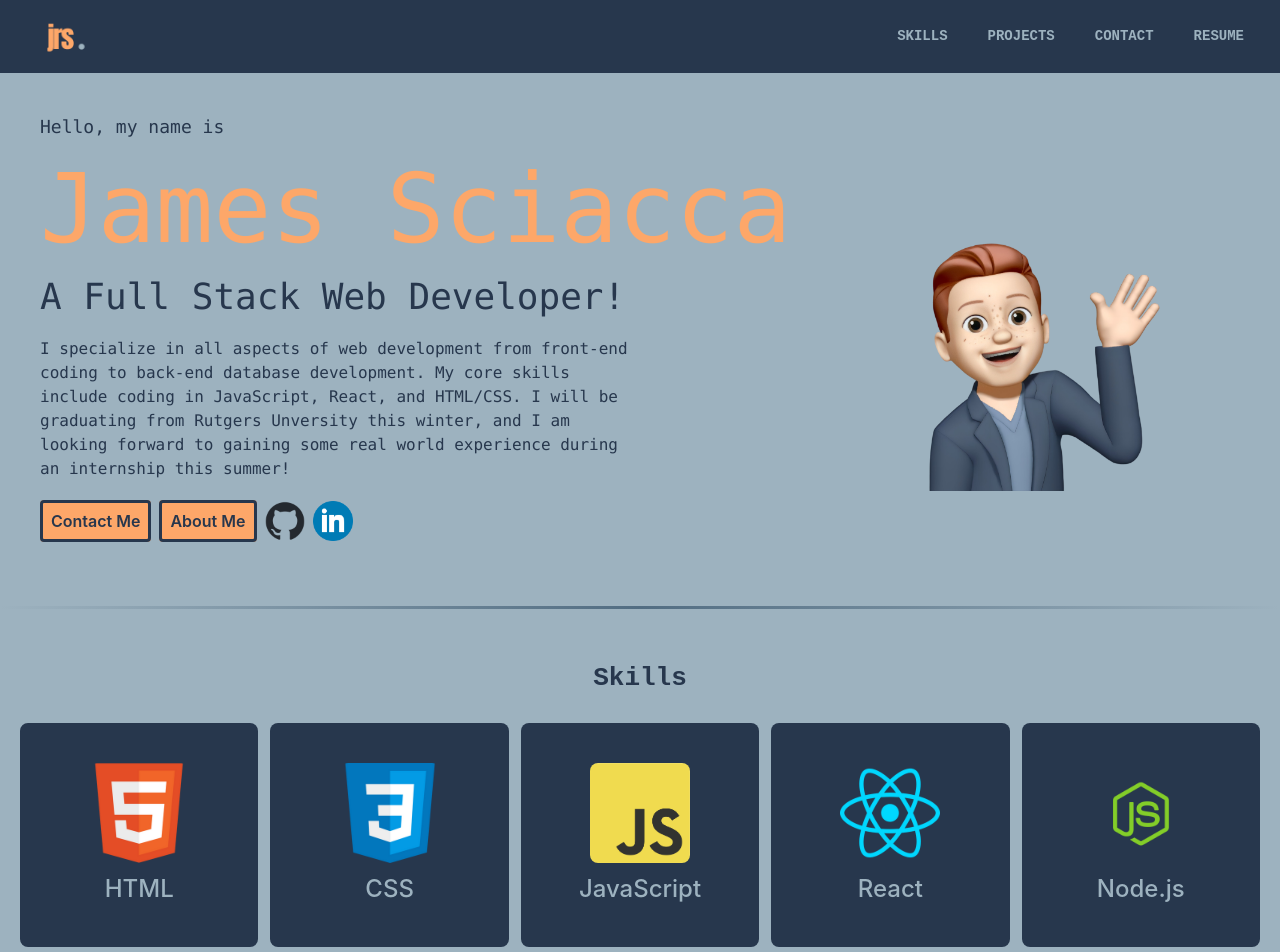
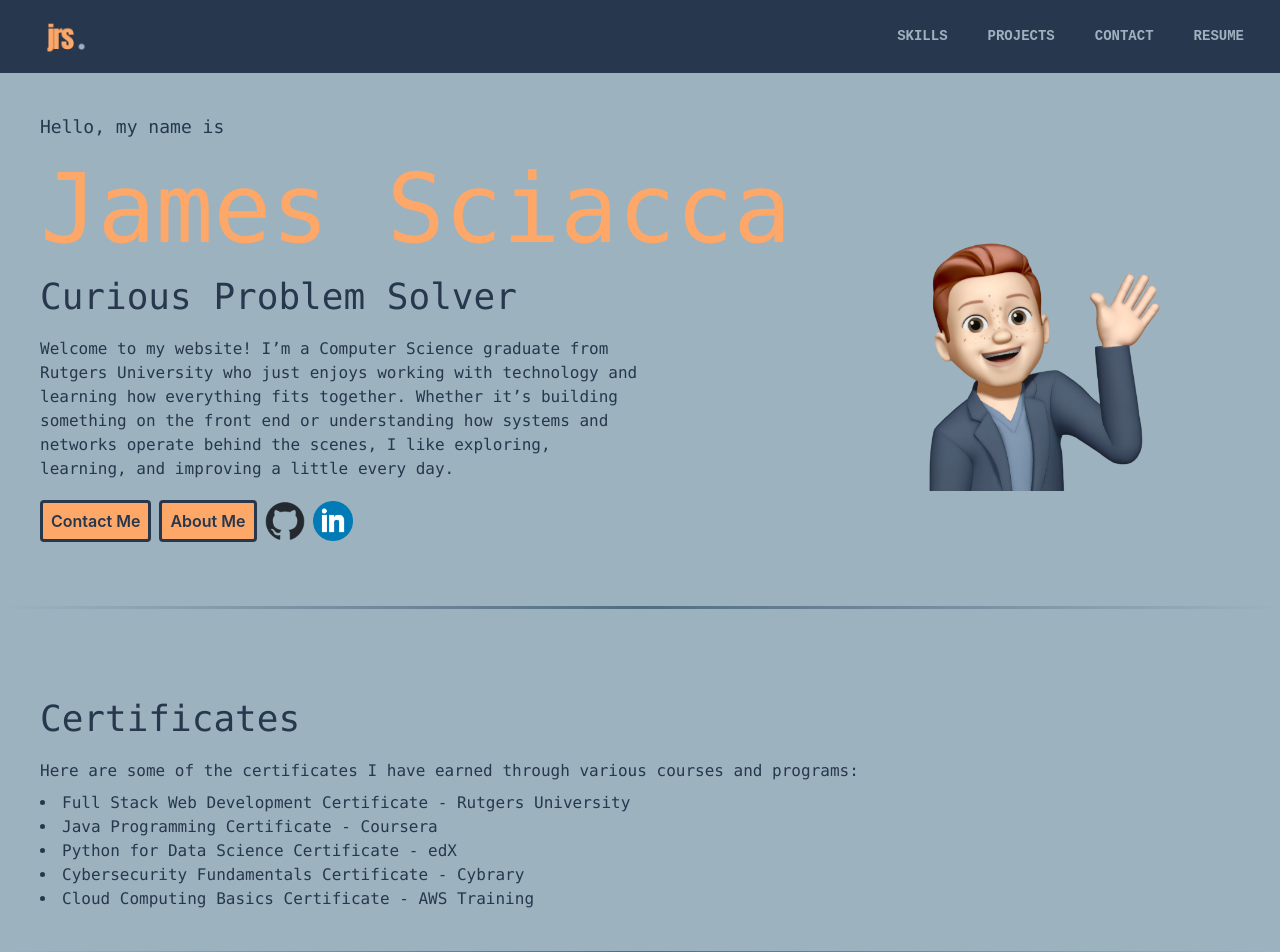
Before and after one commit to jamessciacca/my-portfolio, a React (Create React App) app: page / in a window 1280 px wide. Shown: the top 952 px of the page. Built offline with nearby package versions, Linux system fonts and the light colour scheme.

Commit message:
working on updating the site with up to date info about myself!

```diff
--- /dev/null
+++ b/src/components/Certificates.js
@@ -0,0 +1,24 @@
+import react from 'react';
+
+function Certificates() {
+    return (
+        <>
+        <hr />
+        <section id="certificates" className="p-10">
+            <div className="max-w-screen-xl mx-auto">
+                <h1 className="font-mono text-4xl mb-5">Certificates</h1>
+                <p className="font-mono mb-2">Here are some of the certificates I have earned through various courses and programs:</p>
+                <ul className="list-disc list-inside font-mono">
+                    <li>Full Stack Web Development Certificate - Rutgers University</li>
+                    <li>Java Programming Certificate - Coursera</li>
+                    <li>Python for Data Science Certificate - edX</li>
+                    <li>Cybersecurity Fundamentals Certificate - Cybrary</li>
+                    <li>Cloud Computing Basics Certificate - AWS Training</li>
+                </ul>
+            </div>
+        </section>
+        </>
+    );
+}
+
+export default Certificates;
--- a/src/components/Home.js
+++ b/src/components/Home.js
@@ -4,12 +4,14 @@ import Landing from "./Landing";
 import Projects from "./Projects";
 import Skills from "./Skills";
 import Contact from "./Contact";
+import Certificates from "./Certificates";
 
 function Home() {
     return (
         <>
         <Header />
         <Landing />
+        <Certificates />
         <Skills />
         <Projects />
         <Contact />
--- a/src/components/Landing.js
+++ b/src/components/Landing.js
@@ -16,8 +16,8 @@ function Landing() {
                 <h5 id='intro' className="font-mono text-lg">Hello, my name is</h5>
                 <img id='memoji' className='w-1/6 justify-end' src={memoji} alt="Memoji Profile Picture" />
                 <h1 id='name' className="font-mono text-8xl mb-5 mt-5 mr-5">James Sciacca</h1>
-                <h1 id='fullStack' className="font-mono text-4xl mb-5">A Full Stack Web Developer!</h1>
-                <p id='bio' className="font-mono mb-2">I specialize in all aspects of web development from front-end coding to back-end database development. My core skills include coding in JavaScript, React, and HTML/CSS. I will be graduating from Rutgers Unversity this winter, and I am looking forward to gaining some real world experience during an internship this summer! </p>
+                <h1 id='fullStack' className="font-mono text-4xl mb-5">Curious Problem Solver</h1>
+                <p id='bio' className="font-mono mb-2">Welcome to my website! I’m a Computer Science graduate from Rutgers University who just enjoys working with technology and learning how everything fits together. Whether it’s building something on the front end or understanding how systems and networks operate behind the scenes, I like exploring, learning, and improving a little every day.</p>
                 <ul id='socials' className="flex items-center mt-5">
                     <li><a href="#contactForm" id='contactBtn' className="text-white font-semibold bg-primary hover:bg-primarytrans hover:text-indigo-600 rounded py-2 px-2 border-2 focus:outline-none focus:border-teal-500 transition duration-150 ease-in-out mr-2">Contact Me</a></li>
                     <li><a href="/MoreAboutMe" id='contactBtn' className="text-white font-semibold bg-primary hover:bg-primarytrans hover:text-indigo-600 rounded py-2 px-2 border-2 focus:outline-none focus:border-teal-500 transition duration-150 ease-in-out">About Me</a></li>
```
Also changed, not shown: 1 other file (tests, documents, lock files or other folders).
